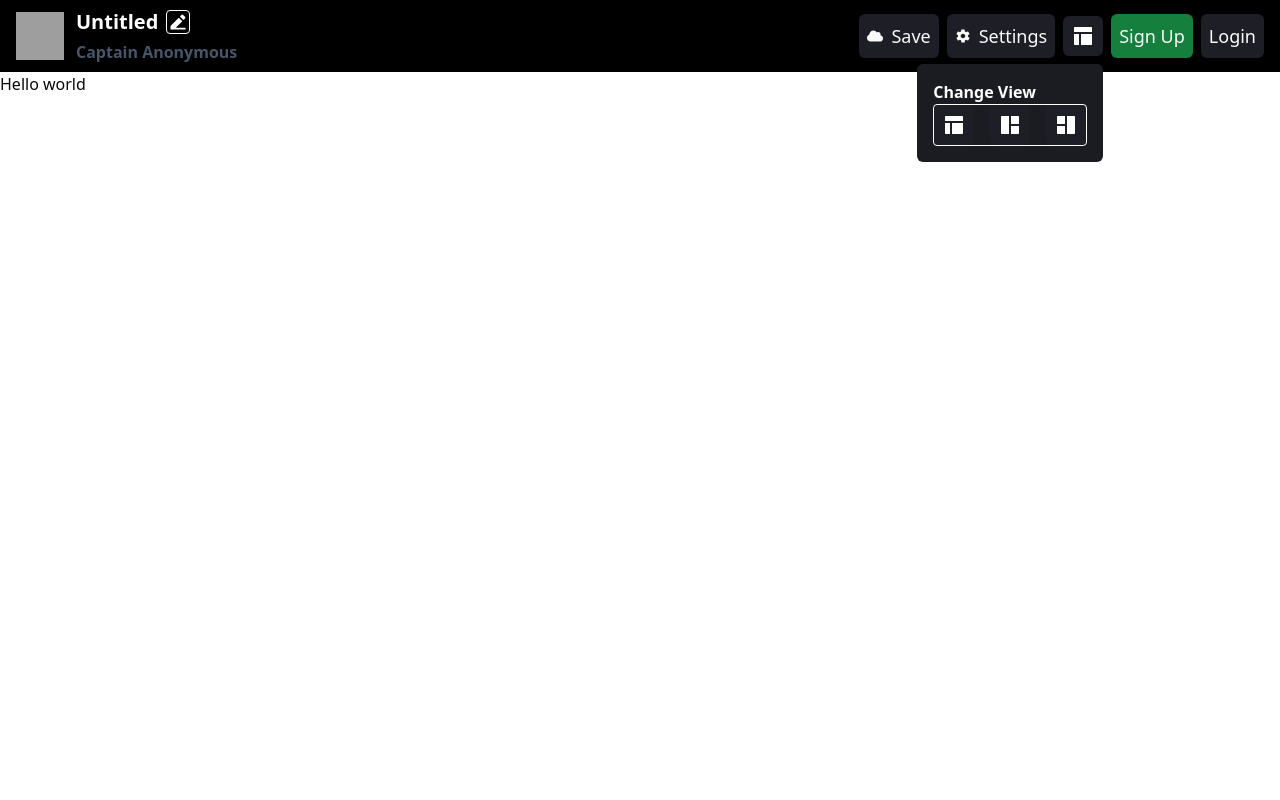
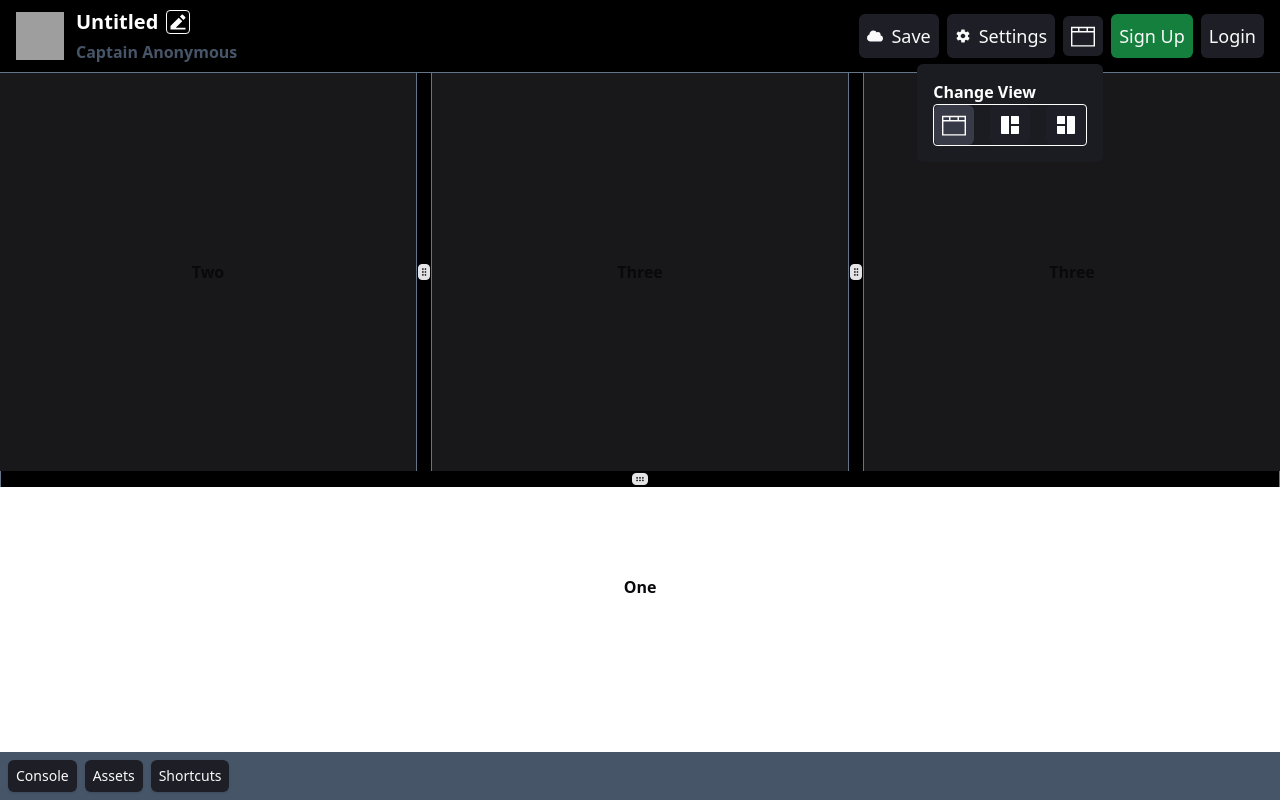
Before and after one commit to rahul-431/codepen_frontend, a React (Vite) app: page /pen in a window 1280 px wide. Both pictures are taken after a click on the button 1083 px from the left and 36 px from the top of the page. Built offline with nearby package versions, Linux system fonts and the light colour scheme; grey boxes are pictures that could not be loaded.

Commit message:
add pen body layout

```diff
--- a/package.json
+++ b/package.json
@@ -20,6 +20,7 @@
     "react": "^18.3.1",
     "react-dom": "^18.3.1",
     "react-icons": "^5.4.0",
+    "react-resizable-panels": "^2.1.7",
     "react-router-dom": "^7.0.2",
     "tailwind-merge": "^2.5.5",
     "tailwindcss-animate": "^1.0.7"
--- /dev/null
+++ b/src/components/ui/resizable.tsx
@@ -0,0 +1,43 @@
+import { GripVertical } from "lucide-react"
+import * as ResizablePrimitive from "react-resizable-panels"
+
+import { cn } from "@/lib/utils"
+
+const ResizablePanelGroup = ({
+  className,
+  ...props
+}: React.ComponentProps<typeof ResizablePrimitive.PanelGroup>) => (
+  <ResizablePrimitive.PanelGroup
+    className={cn(
+      "flex h-full w-full data-[panel-group-direction=vertical]:flex-col",
+      className
+    )}
+    {...props}
+  />
+)
+
+const ResizablePanel = ResizablePrimitive.Panel
+
+const ResizableHandle = ({
+  withHandle,
+  className,
+  ...props
+}: React.ComponentProps<typeof ResizablePrimitive.PanelResizeHandle> & {
+  withHandle?: boolean
+}) => (
+  <ResizablePrimitive.PanelResizeHandle
+    className={cn(
+      "relative flex w-px items-center justify-center bg-border after:absolute after:inset-y-0 after:left-1/2 after:w-1 after:-translate-x-1/2 focus-visible:outline-none focus-visible:ring-1 focus-visible:ring-ring focus-visible:ring-offset-1 data-[panel-group-direction=vertical]:h-px data-[panel-group-direction=vertical]:w-full data-[panel-group-direction=vertical]:after:left-0 data-[panel-group-direction=vertical]:after:h-1 data-[panel-group-direction=vertical]:after:w-full data-[panel-group-direction=vertical]:after:-translate-y-1/2 data-[panel-group-direction=vertical]:after:translate-x-0 [&[data-panel-group-direction=vertical]>div]:rotate-90",
+      className
+    )}
+    {...props}
+  >
+    {withHandle && (
+      <div className="z-10 flex h-4 w-3 items-center justify-center rounded-sm border bg-border">
+        <GripVertical className="h-2.5 w-2.5" />
+      </div>
+    )}
+  </ResizablePrimitive.PanelResizeHandle>
+)
+
+export { ResizablePanelGroup, ResizablePanel, ResizableHandle }
--- a/src/pages/Pen.tsx
+++ b/src/pages/Pen.tsx
@@ -3,7 +3,7 @@ import PenNavbar from "@/ui/shared/PenNavbar";
 
 const Pen = () => {
   return (
-    <div className="flex flex-col">
+    <div className="flex flex-col h-screen w-full">
       <PenNavbar />
       <PenBody />
     </div>
--- /dev/null
+++ b/src/ui/shared/LayoutFilter.tsx
@@ -0,0 +1,39 @@
+import { useSearchParams } from "react-router-dom";
+import { RiLayout2Fill, RiLayout4Fill } from "react-icons/ri";
+import { TfiLayoutTabWindow } from "react-icons/tfi";
+import { ReactNode } from "react";
+const LayoutFilter = ({
+  options,
+}: {
+  options: {
+    value: string;
+    icon: ReactNode;
+  }[];
+}) => {
+  const [searchParam, setSearchParam] = useSearchParams();
+  const currentLayoutFilter =
+    searchParam.get("layout") || options.at(0)?.value || "normal";
+  const handleClick = (value: string) => {
+    searchParam.set("layout", value);
+    setSearchParam(searchParam);
+  };
+  return (
+    <div className=" flex gap-4 border border-white rounded-sm">
+      {options.map((option) => (
+        <button
+          onClick={() => handleClick(option.value)}
+          key={option.value}
+          className={`p-2 rounded-md text-2xl ${
+            option.value !== currentLayoutFilter
+              ? "bg-[#1E1F26]"
+              : "bg-[#383a47]"
+          }  hover:bg-[#383a47]`}
+        >
+          {option.icon}
+        </button>
+      ))}
+    </div>
+  );
+};
+
+export default LayoutFilter;
--- a/src/ui/shared/PenBody.tsx
+++ b/src/ui/shared/PenBody.tsx
@@ -1,5 +1,89 @@
+import { Button } from "@/components/ui/button";
+import {
+  ResizableHandle,
+  ResizablePanel,
+  ResizablePanelGroup,
+} from "@/components/ui/resizable";
+import { useSearchParams } from "react-router-dom";
+
 const PenBody = () => {
-  return <div>Hello world</div>;
+  const [searchParam] = useSearchParams();
+  const layoutFilter = searchParam.get("layout") || "normal";
+  return (
+    <section className="w-full h-full border-t border-slate-500 bg-black flex flex-col justify-between">
+      <ResizablePanelGroup
+        direction={layoutFilter === "normal" ? "vertical" : "horizontal"}
+      >
+        <ResizablePanel defaultSize={60}>
+          <ResizablePanelGroup
+            direction={layoutFilter === "normal" ? "horizontal" : "vertical"}
+          >
+            <ResizablePanel defaultSize={50} className="bg-primary">
+              <div className="flex h-full items-center justify-center p-6">
+                <span className="font-semibold">Two</span>
+              </div>
+            </ResizablePanel>
+            <ResizableHandle
+              withHandle
+              style={
+                layoutFilter !== "normal"
+                  ? {
+                      width: "100%",
+                      height: "16px",
+                    }
+                  : {}
+              }
+              className="bg-black w-4 border-r border-l border-slate-500"
+            />
+            <ResizablePanel defaultSize={50} className="bg-primary">
+              <div className="flex h-full items-center justify-center p-6">
+                <span className="font-semibold">Three</span>
+              </div>
+            </ResizablePanel>
+            <ResizableHandle
+              withHandle
+              style={
+                layoutFilter !== "normal"
+                  ? {
+                      width: "100%",
+                      height: "16px",
+                    }
+                  : {}
+              }
+              className="bg-black w-4 border-r border-l border-slate-500"
+            />
+            <ResizablePanel defaultSize={50} className="bg-primary">
+              <div className="flex h-full items-center justify-center p-6">
+                <span className="font-semibold">Three</span>
+              </div>
+            </ResizablePanel>
+          </ResizablePanelGroup>
+        </ResizablePanel>
+        <ResizableHandle
+          withHandle
+          style={
+            layoutFilter === "normal" ? { width: "100%", height: "16px" } : {}
+          }
+          className="bg-black w-4 border-r border-l border-slate-500"
+        />
+        <ResizablePanel defaultSize={40} className="bg-white">
+          <div className="flex h-[200px] items-center justify-center p-6">
+            <span className="font-semibold">One</span>
+          </div>
+        </ResizablePanel>
+      </ResizablePanelGroup>
+      <div className="bg-slate-600 p-2 flex gap-2">
+        <Button className="bg-[#1E1F26] hover:bg-[#383a47]" size="sm">
+          Console
+        </Button>
+        <Button className="bg-[#1E1F26] hover:bg-[#383a47]" size="sm">
+          Assets
+        </Button>
+        <Button className="bg-[#1E1F26] hover:bg-[#383a47]" size="sm">
+          Shortcuts
+        </Button>
+      </div>
+    </section>
+  );
 };
-
 export default PenBody;
--- a/src/ui/shared/PenNavbar.tsx
+++ b/src/ui/shared/PenNavbar.tsx
@@ -8,12 +8,10 @@ import {
   HiMiniXMark,
 } from "react-icons/hi2";
 import { IoMdSettings } from "react-icons/io";
-import {
-  RiEdit2Fill,
-  RiLayout2Fill,
-  RiLayout3Fill,
-  RiLayout4Fill,
-} from "react-icons/ri";
+import { RiEdit2Fill, RiLayout2Fill, RiLayout4Fill } from "react-icons/ri";
+import { TfiLayoutTabWindow } from "react-icons/tfi";
+import LayoutFilter from "./LayoutFilter";
+import { useSearchParams } from "react-router-dom";
 
 const PenNavbar = () => {
   const [title, setTitle] = useState("Untitled");
@@ -22,6 +20,8 @@ const PenNavbar = () => {
   const [openMenu, setOpenMenu] = useState(false);
   const layoutRef = useClickOutside(setOpenLayout, openLayout);
   const menuRef = useClickOutside(setOpenMenu, openMenu);
+  const [searchParam] = useSearchParams();
+  const layoutFilter = searchParam.get("layout") || "normal";
   return (
     <div className="flex justify-between py-2 px-2 sm:px-4  bg-black text-white">
       <div className="flex gap-3 items-center">
@@ -114,7 +114,13 @@ const PenNavbar = () => {
             }}
             className="p-2 rounded-md text-2xl bg-[#1E1F26] hover:bg-[#272831]"
           >
-            <RiLayout3Fill />
+            {layoutFilter === "left" ? (
+              <RiLayout2Fill />
+            ) : layoutFilter === "right" ? (
+              <RiLayout4Fill />
+            ) : (
+              <TfiLayoutTabWindow />
+            )}
           </button>
           {openLayout && (
             <div
@@ -123,17 +129,13 @@ const PenNavbar = () => {
               className="flex-col gap-2 p-4 absolute top-12 right-0 bg-[#1b1c22] rounded-md"
             >
               <p className="text-base font-semibold">Change View</p>
-              <div className=" flex gap-4 border border-white rounded-sm">
-                <button className="p-2 rounded-md text-2xl bg-[#1E1F26] hover:bg-[#383a47]">
-                  <RiLayout3Fill />
-                </button>
-                <button className="p-2 rounded-md text-2xl bg-[#1E1F26] hover:bg-[#383a47]">
-                  <RiLayout2Fill />
-                </button>
-                <button className="p-2 rounded-md text-2xl bg-[#1E1F26] hover:bg-[#383a47]">
-                  <RiLayout4Fill />
-                </button>
-              </div>
+              <LayoutFilter
+                options={[
+                  { value: "normal", icon: <TfiLayoutTabWindow /> },
+                  { value: "left", icon: <RiLayout2Fill /> },
+                  { value: "right", icon: <RiLayout4Fill /> },
+                ]}
+              />
             </div>
           )}{" "}
         </div>
```
Also changed, not shown: 1 other file (tests, documents, lock files or other folders).
